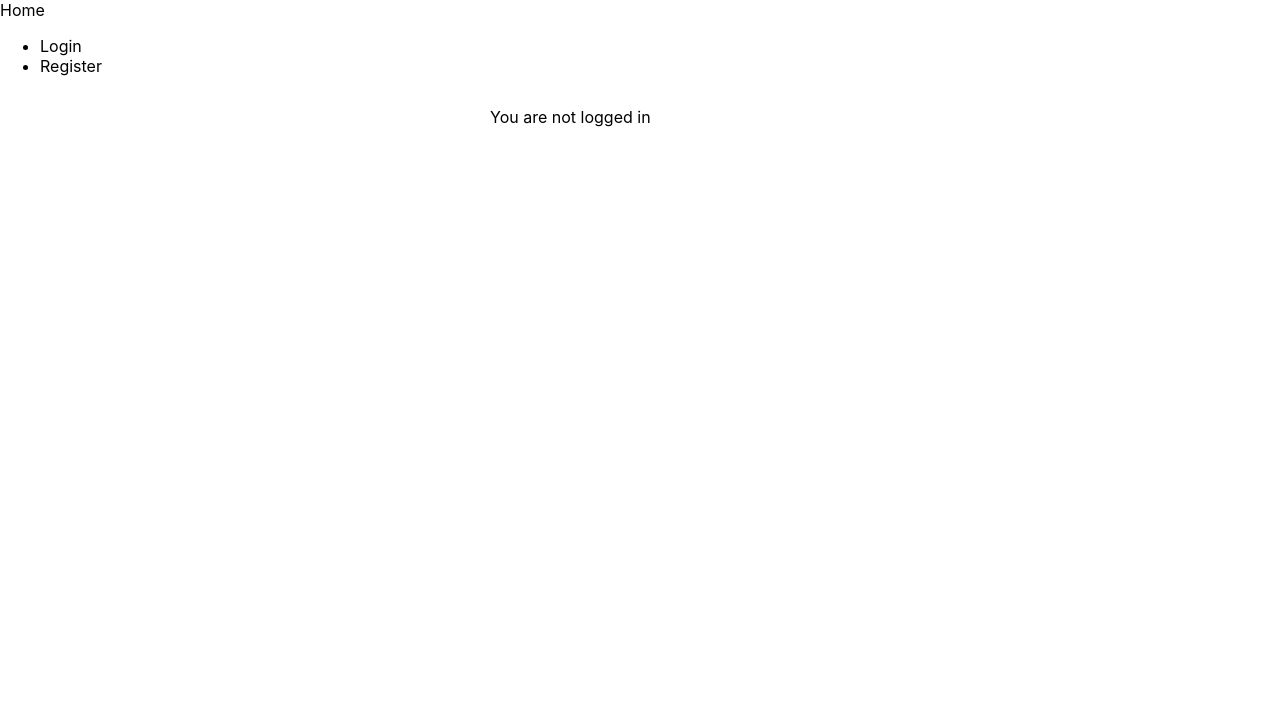
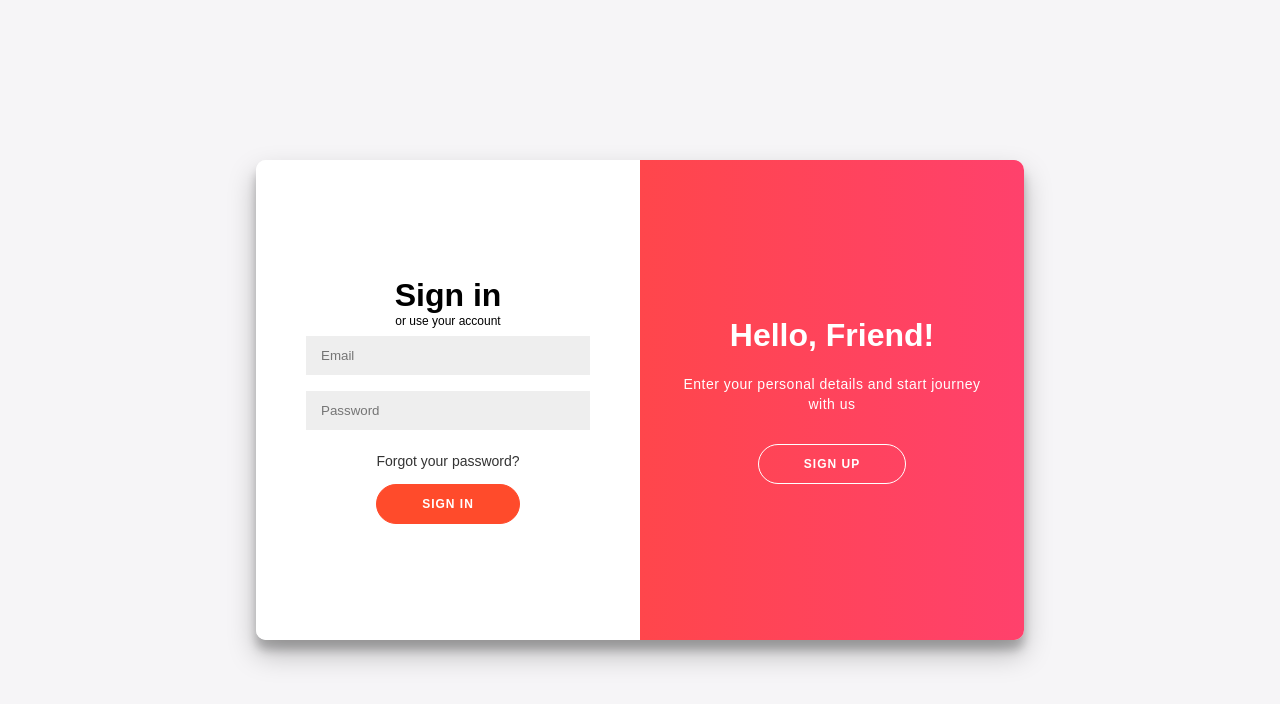
Before and after one commit to trananhchuong/authentication-app, a Next.js app in the folder client/: page / in a window 1280 px wide. Shown: the top 704 px of the page. Built offline with nearby package versions, Linux system fonts and the light colour scheme.

Commit message:
add login/sigup form

```diff
--- a/client/components/layouts/Layout.js
+++ b/client/components/layouts/Layout.js
@@ -8,7 +8,7 @@ import LayoutNotLogged from "./LayoutNotLogged";
 import styled from "styled-components";
 
 const LayoutStyled = styled.div`
-
+${'' /*
   .form-signin {
     width: 100%;
     max-width: 330px;
@@ -42,7 +42,7 @@ const LayoutStyled = styled.div`
     margin-bottom: 10px;
     border-top-left-radius: 0;
     border-top-right-radius: 0;
-  }
+  } */}
 `;
 
 const Layout = (props) => {
@@ -67,23 +67,26 @@ const Layout = (props) => {
   return (
     <LayoutStyled>
       <Head>
-        <link
+        {/* <link
           href="https://cdn.jsdelivr.net/npm/bootstrap@5.0.0-beta2/dist/css/bootstrap.min.css"
           rel="stylesheet"
           integrity="sha384-BmbxuPwQa2lc/FVzBcNJ7UAyJxM6wuqIj61tLrc4wSX0szH/Ev+nYRRuWlolflfl"
           crossOrigin="anonymous"
-        />
+        /> */}
       </Head>
 
-      <nav className="navbar navbar-expand-md navbar-dark bg-dark mb-4">
+      {/* <nav className="navbar navbar-expand-md navbar-dark bg-dark mb-4">
         <div className="container-fluid">
           <Link href="/">Home </Link>
 
           <div>{renderLayout()}</div>
         </div>
-      </nav>
+      </nav> */}
+      {/* <main className="form-signin">{props.children}</main> */}
 
-      <main className="form-signin">{props.children}</main>
+
+      <div>{renderLayout()}</div>
+
     </LayoutStyled>
   );
 };
--- a/client/components/layouts/LayoutNotLogged.js
+++ b/client/components/layouts/LayoutNotLogged.js
@@ -1,21 +1,264 @@
-import React from "react";
+import React, { useRef } from "react";
 import PropTypes from "prop-types";
 import Link from "next/link";
+import styled from "styled-components";
+import SignUpForm from "../signup/SignUpForm";
+import LoginForm from "../login/LoginForm";
+
+const LoginFormStyled = styled.div`
+  background: #f6f5f7;
+  display: flex;
+  justify-content: center;
+  align-items: center;
+  flex-direction: column;
+  font-family: "Montserrat", sans-serif;
+  height: 100vh;
+
+  h1 {
+    font-weight: bold;
+    margin: 0;
+  }
+
+  h2 {
+    text-align: center;
+  }
+
+  p {
+    font-size: 14px;
+    font-weight: 100;
+    line-height: 20px;
+    letter-spacing: 0.5px;
+    margin: 20px 0 30px;
+  }
+
+  span {
+    font-size: 12px;
+  }
+
+  a {
+    color: #333;
+    font-size: 14px;
+    text-decoration: none;
+    margin: 15px 0;
+  }
+
+  button {
+    border-radius: 20px;
+    border: 1px solid #ff4b2b;
+    background-color: #ff4b2b;
+
+    color: #fff;
+    font-size: 12px;
+    font-weight: bold;
+    padding: 12px 45px;
+    letter-spacing: 1px;
+    text-transform: uppercase;
+    transition: transform 80ms ease-in;
+
+    &:active {
+      transform: scale(0.95);
+    }
+
+    &:focus {
+      outline: none;
+    }
+
+    &.ghost {
+      background-color: transparent;
+      border-color: #ffffff;
+    }
+  }
+
+
+  form {
+    background-color: #ffffff;
+    display: flex;
+    align-items: center;
+    justify-content: center;
+    flex-direction: column;
+    padding: 0 50px;
+    height: 100%;
+    text-align: center;
+  }
+
+  input {
+    background-color: #eee;
+    border: none;
+    padding: 12px 15px;
+    margin: 8px 0;
+    width: 100%;
+  }
+
+  .container {
+    background-color: #fff;
+
+    border-radius: 10px;
+    box-shadow: 0 14px 28px rgba(0, 0, 0, 0.25), 0 10px 10px rgba(0, 0, 0, 0.22);
+    position: relative;
+    overflow: hidden;
+    width: 768px;
+    max-width: 100%;
+    min-height: 480px;
+  }
+
+  .form-container {
+    position: absolute;
+    top: 0;
+    height: 100%;
+    transition: all 0.6s ease-in-out;
+  }
+
+  .sign-in-container {
+    left: 0;
+    width: 50%;
+    z-index: 2;
+  }
+
+  .container.right-panel-active .sign-in-container {
+    transform: translateX(100%);
+  }
+
+  .sign-up-container {
+    left: 0;
+    width: 50%;
+    opacity: 0;
+    z-index: 1;
+  }
+
+  .container.right-panel-active .sign-up-container {
+    transform: translateX(100%);
+    opacity: 1;
+    z-index: 5;
+    animation: show 0.6s;
+  }
+
+  @keyframes show {
+    0%,
+    49.99% {
+      opacity: 0;
+      z-index: 1;
+    }
+
+    50%,
+    100% {
+      opacity: 1;
+      z-index: 5;
+    }
+  }
+
+  .overlay-container {
+    position: absolute;
+    top: 0;
+    left: 50%;
+    width: 50%;
+    height: 100%;
+    overflow: hidden;
+    transition: transform 0.6s ease-in-out;
+    z-index: 100;
+  }
+
+  .container.right-panel-active .overlay-container {
+    transform: translateX(-100%);
+  }
+
+  .overlay {
+    background: #ff416c;
+    background: -webkit-linear-gradient(to right, #ff4b2b, #ff416c);
+    background: linear-gradient(to right, #ff4b2b, #ff416c);
+    background-repeat: no-repeat;
+    background-size: cover;
+    background-position: 0 0;
+    color: #ffffff;
+    position: relative;
+    left: -100%;
+    height: 100%;
+    width: 200%;
+    transform: translateX(0);
+    transition: transform 0.6s ease-in-out;
+  }
+
+  .container.right-panel-active .overlay {
+    transform: translateX(50%);
+  }
+
+  .overlay-panel {
+    position: absolute;
+    display: flex;
+    align-items: center;
+    justify-content: center;
+    flex-direction: column;
+    padding: 0 40px;
+    text-align: center;
+    top: 0;
+    height: 100%;
+    width: 50%;
+    transform: translateX(0);
+    transition: transform 0.6s ease-in-out;
+  }
+
+  .overlay-left {
+    transform: translateX(-20%);
+  }
+
+  .container.right-panel-active .overlay-left {
+    transform: translateX(0);
+  }
+
+  .overlay-right {
+    right: 0;
+    transform: translateX(0);
+  }
+
+  .container.right-panel-active .overlay-right {
+    transform: translateX(20%);
+  }
+`;
 
 LayoutNotLogged.propTypes = {};
 
 function LayoutNotLogged() {
+  const containerRef = useRef(null);
+
+  const handleSignUpClick = () => {
+    if (containerRef?.current) {
+      containerRef?.current?.classList?.add("right-panel-active");
+    }
+  };
+
+  const handleSignInClick = () => {
+    if (containerRef?.current) {
+      containerRef?.current?.classList?.remove("right-panel-active");
+    }
+  };
+
   return (
-    <div className="nav-link active">
-      <ul className="navbar-nav me-auto mb-2 mb-md-0">
-        <li className="nav-item">
-          <Link href="/login">Login</Link>
-        </li>
-        <li className="nav-item">
-          <Link href="/register">Register</Link>
-        </li>
-      </ul>
-    </div>
+    <LoginFormStyled>
+      <div className="container" id="container" ref={containerRef}>
+        <SignUpForm />
+        <LoginForm />
+
+        <div className="overlay-container">
+          <div className="overlay">
+            <div className="overlay-panel overlay-left">
+              <h1>Welcome Back!</h1>
+              <p>
+                To keep connected with us please login with your personal info
+              </p>
+              <button className="ghost" onClick={handleSignInClick}>
+                Sign In
+              </button>
+            </div>
+            <div className="overlay-panel overlay-right">
+              <h1>Hello, Friend!</h1>
+              <p>Enter your personal details and start journey with us</p>
+              <button className="ghost" onClick={handleSignUpClick}>
+                Sign Up
+              </button>
+            </div>
+          </div>
+        </div>
+      </div>
+    </LoginFormStyled>
   );
 }
 
--- /dev/null
+++ b/client/components/login/LoginForm.js
@@ -0,0 +1,25 @@
+import React from "react";
+import PropTypes from "prop-types";
+import Link from "next/link";
+
+LoginForm.propTypes = {};
+
+function LoginForm(props) {
+  return (
+    <div className="form-container sign-in-container">
+      <form action="#">
+        <h1>Sign in</h1>
+
+        <span>or use your account</span>
+        <input type="email" placeholder="Email" />
+        <input type="password" placeholder="Password" />
+
+        <Link href="/">Forgot your password? </Link>
+
+        <button>Sign In</button>
+      </form>
+    </div>
+  );
+}
+
+export default LoginForm;
--- /dev/null
+++ b/client/components/signup/SignUpForm.js
@@ -0,0 +1,21 @@
+import React from "react";
+import PropTypes from "prop-types";
+
+SignUpForm.propTypes = {};
+
+function SignUpForm(props) {
+  return (
+    <div className="form-container sign-up-container">
+      <form action="#">
+        <h1>Create Account</h1>
+        <span>or use your email for registration</span>
+        <input type="text" placeholder="Name" />
+        <input type="email" placeholder="Email" />
+        <input type="password" placeholder="Password" />
+        <button>Sign Up</button>
+      </form>
+    </div>
+  );
+}
+
+export default SignUpForm;
--- a/client/constants/apiConstants.js
+++ b/client/constants/apiConstants.js
@@ -1,2 +1,23 @@
+export const BASE_API_URL = "http://localhost:8000/";
+export const ACCESS_TOKEN_NAME = "accessToken";
 
-export const BASE_API_URL = "http://localhost:5000/";
+
+export const getCookie = (name) => {
+  try {
+    if (typeof window === "undefined") return null;
+
+    let documentCookie = document.cookie;
+    documentCookie = documentCookie.split(";");
+    let result = null;
+    documentCookie.forEach((item) => {
+      if (item.indexOf(`${name}=`) !== -1) {
+        result = item.replace(`${name}=`, "");
+        result.trim();
+      }
+    });
+    return result;
+  } catch (e) {
+    console.log("Error getCookie:", e);
+    return null;
+  }
+};
--- a/client/pages/index.js
+++ b/client/pages/index.js
@@ -2,6 +2,7 @@ import Head from "next/head";
 import Image from "next/image";
 import { useEffect, useState } from "react";
 import Layout from "../components/layouts/Layout.js";
+import { getCookie } from "../constants/apiConstants.js";
 
 export default function Home() {
   const [message, setMessage] = useState("");
@@ -22,6 +23,8 @@ export default function Home() {
       // setMessage(`Hi ${content.name}`);
       // setAuth(true);
 
+      // const userToken = getCookie("token");
+
       if (false) {
         setMessage(`Hi Chuong`);
         setAuth(true);
```
Also changed, not shown: client/api/moviesApi.js (deleted, +0 -26 lines), 1 other file (tests, documents, lock files or other folders).
